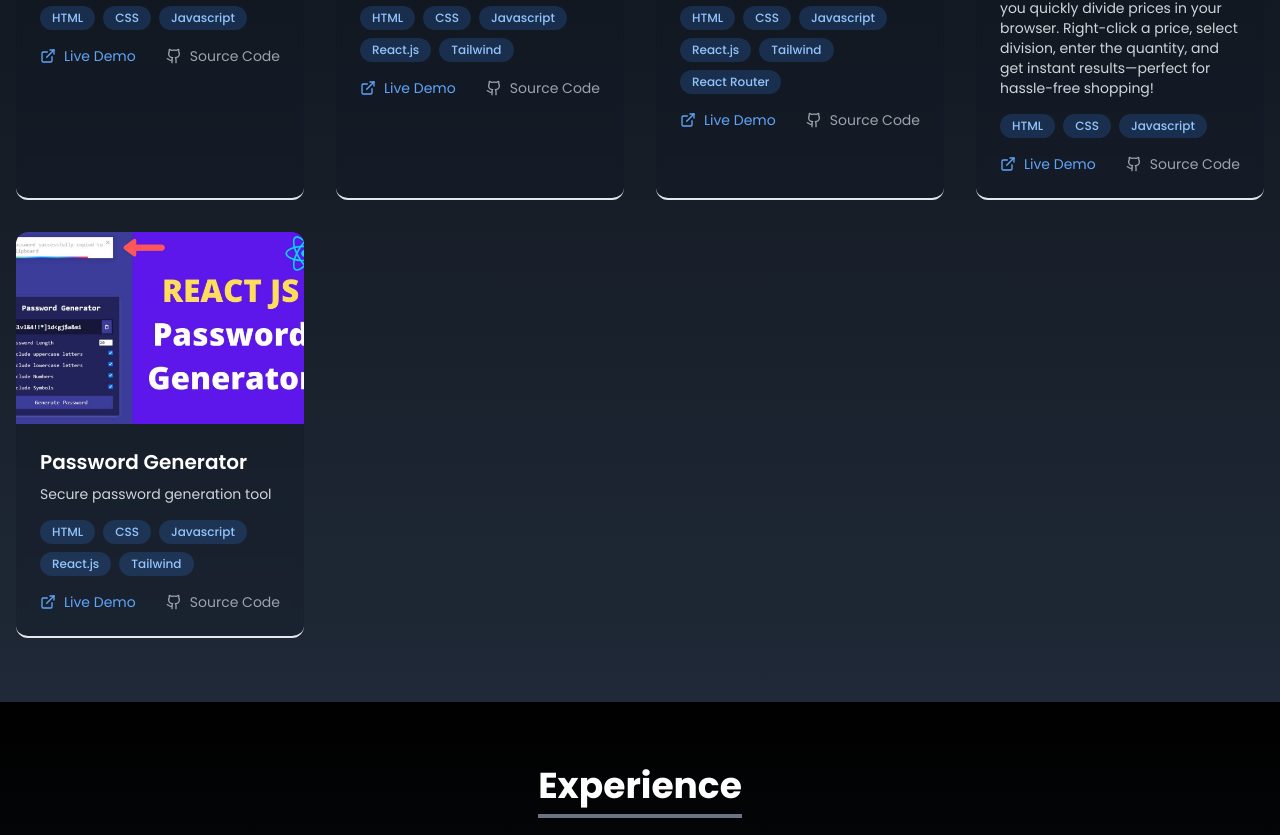
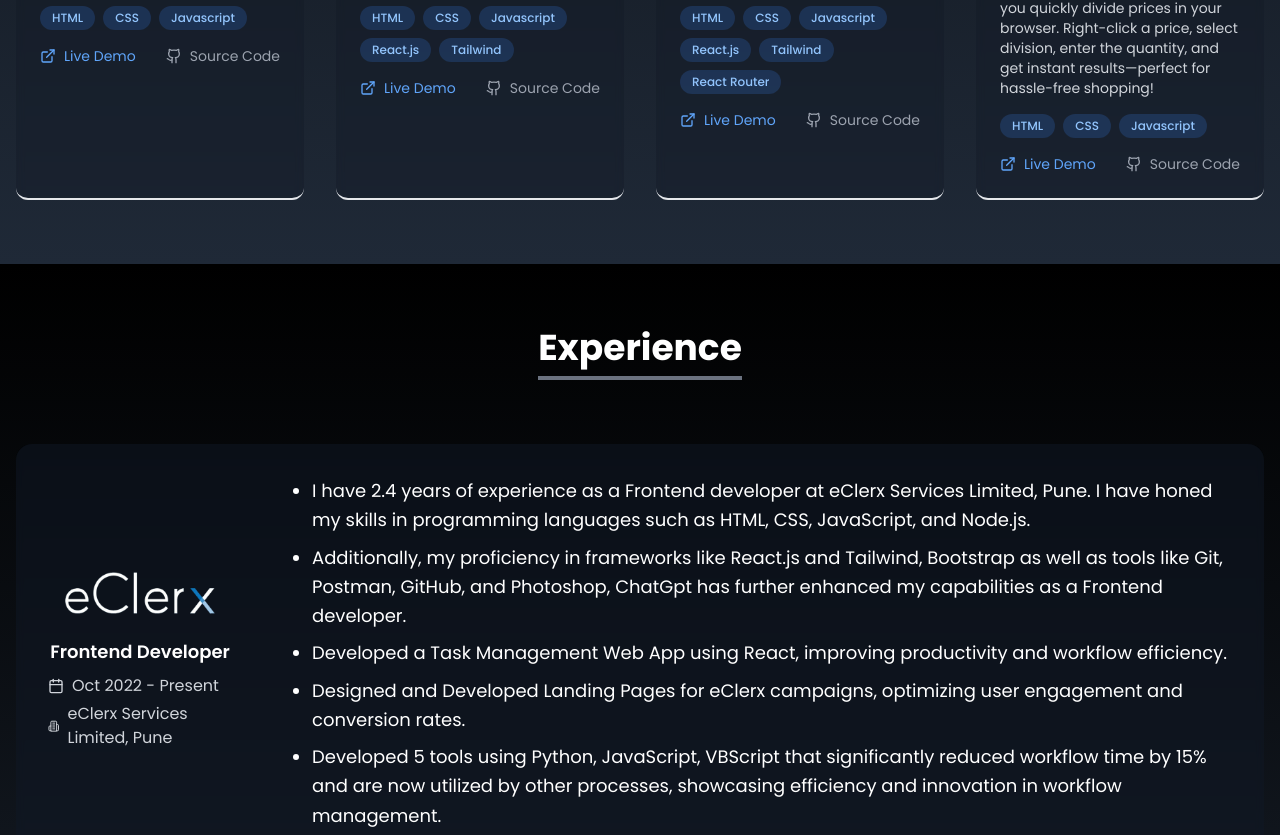
Before and after one commit to mbl43/Portfolio, a React (Vite) app: page / in a window 1280 px wide. Shown: the part 1908-2743 px from the top of the page. Built offline with nearby package versions, Linux system fonts and the light colour scheme; a web font is replaced by a local one.

Commit message:
Remove Password Generator entry from portfolio

```diff
--- a/src/Components/Portfolio.jsx
+++ b/src/Components/Portfolio.jsx
@@ -2,7 +2,6 @@ import React from "react";
 import { motion } from "framer-motion";
 import { ExternalLink, Github } from "lucide-react";
 import Currency from "../assets/portfolio/currency.png";
-import Password from "../assets/portfolio/passoword.jpg";
 import PM from "../assets/portfolio/pm.png";
 import Interview from "../assets/portfolio/interview.png";
 import Bookstore from "../assets/portfolio/bookstore.png";
@@ -113,15 +112,7 @@ const Portfolio = () => {
       name: "Web Calculator Extension",
       stack: ["HTML", "CSS", "Javascript"],
       description: `This web calculator extension lets you quickly divide prices in your browser. Right-click a price, select division, enter the quantity, and get instant results—perfect for hassle-free shopping! `,
-    },
-    {
-      id: 9,
-      src: Password,
-      link: "https://password-generator-rt.vercel.app/",
-      name: "Password Generator",
-      stack: ["HTML", "CSS", "Javascript", "React.js", "Tailwind"],
-      description: "Secure password generation tool",
-    },
+    }
   ];
 
   return (
```
